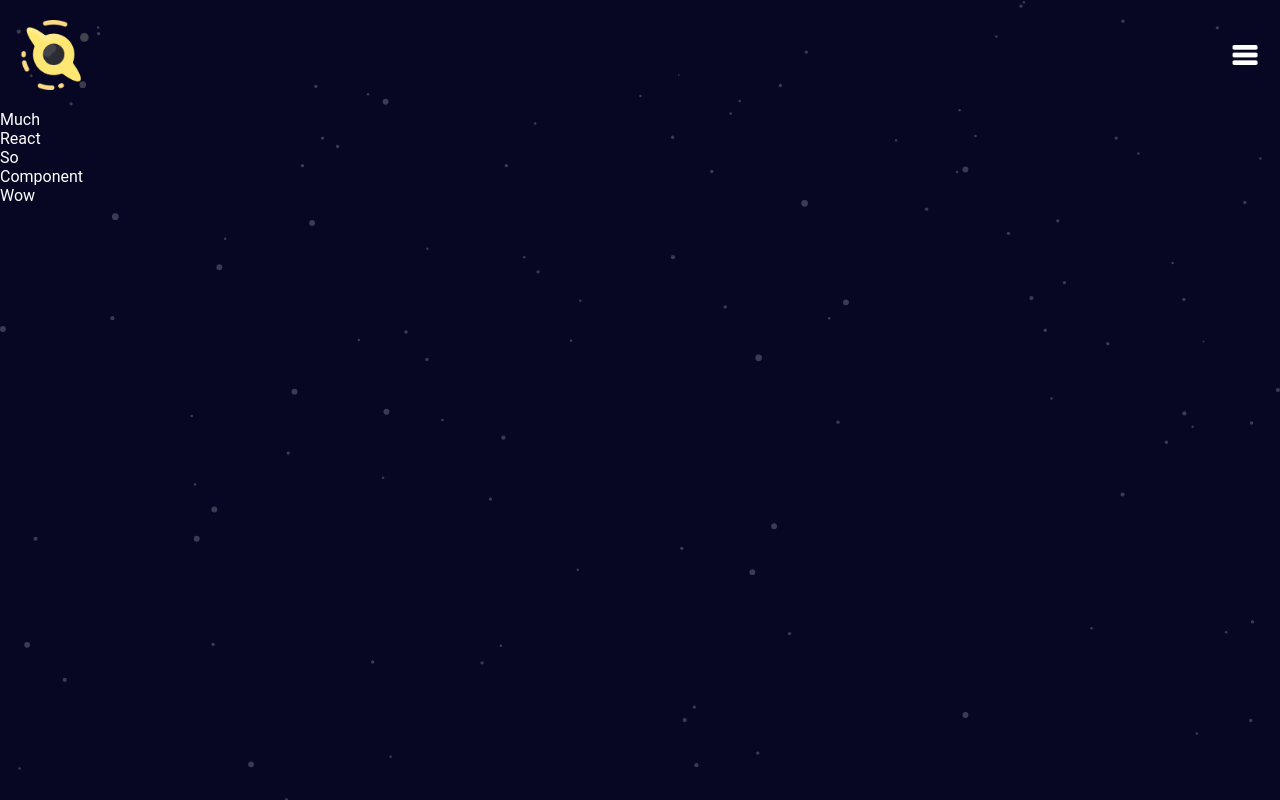
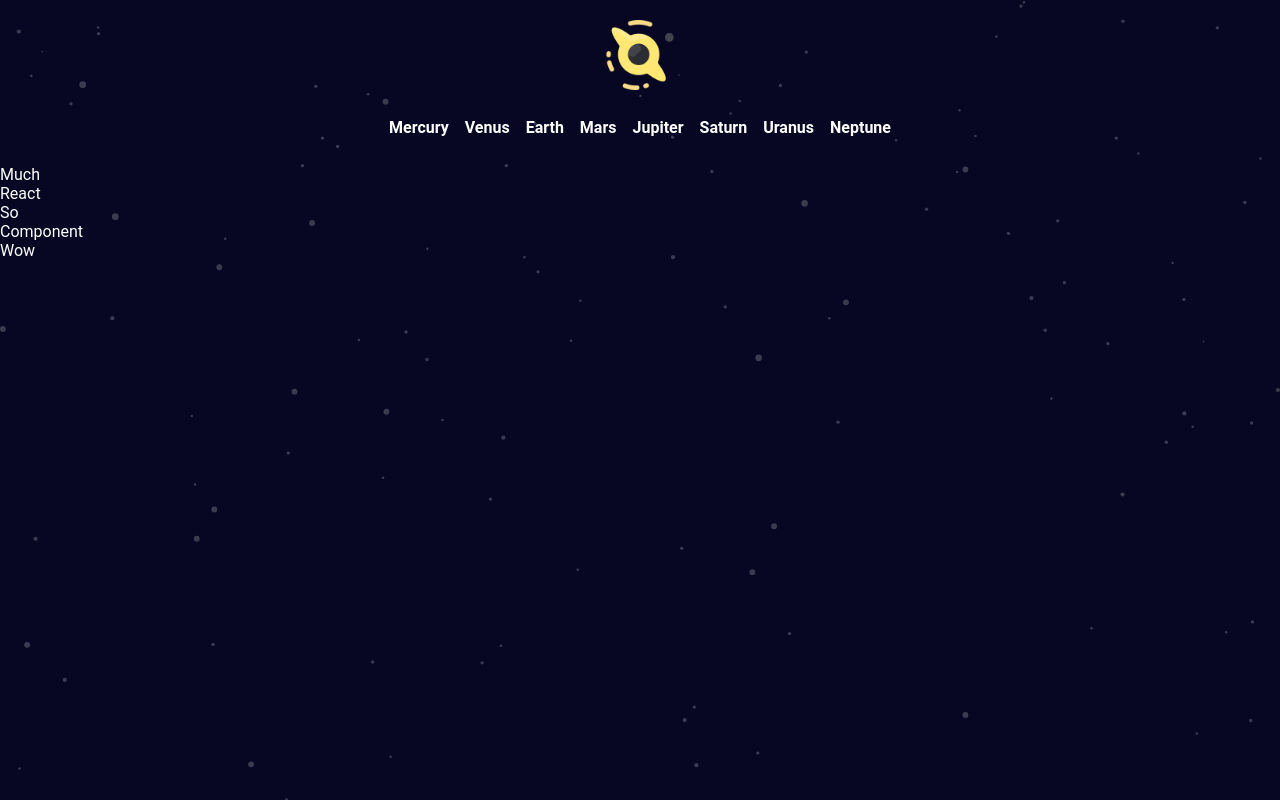
Before and after one commit to Meobot/space-site-project, a React (Vite) app: page / in a window 1280 px wide. Built offline with nearby package versions, Linux system fonts and the light colour scheme.

Commit message:
style fixes

```diff
--- a/src/styles/Navbar.css
+++ b/src/styles/Navbar.css
@@ -49,18 +49,23 @@
 	right: 0;
 }
 
-.navbar-item {
-	display: block;
-	padding: 20px 0px;
-	text-align: center;
-	text-decoration: none;
-	color: #fff;
-	font-size: 20px;
+.navbar-menu-items {
+	display: flex;
+	flex-direction: column;
+	justify-content: center;
+	align-items: center;
+	padding: 10px 0px;
 }
 
-.navbar-item:hover {
+.navbar-menu-item {
+	padding: 20px;
+	font-weight: 700;
+}
+
+.navbar-menu-item:hover {
 	background-color: white;
 	color: rgb(36, 18, 54);
+	border-radius: 10px;
 }
 
 .navbar-close {
@@ -71,3 +76,36 @@
 	font-size: 20px;
 	cursor: pointer;
 }
+
+@media screen and (min-width: 601px) {
+	.navbar {
+		flex-direction: column;
+		justify-content: space-between;
+		align-items: center;
+	}
+
+	.navbar-menu {
+		position: static;
+		background-color: transparent;
+		padding: 0px;
+	}
+
+	.navbar-menu-items {
+		display: flex;
+		flex-direction: row;
+		justify-content: center;
+		align-items: center;
+	}
+
+	.navbar-menu-item {
+		padding: 8px;
+	}
+
+	.navbar-toggle {
+		display: none;
+	}
+
+	.navbar-close {
+		display: none;
+	}
+}
```
